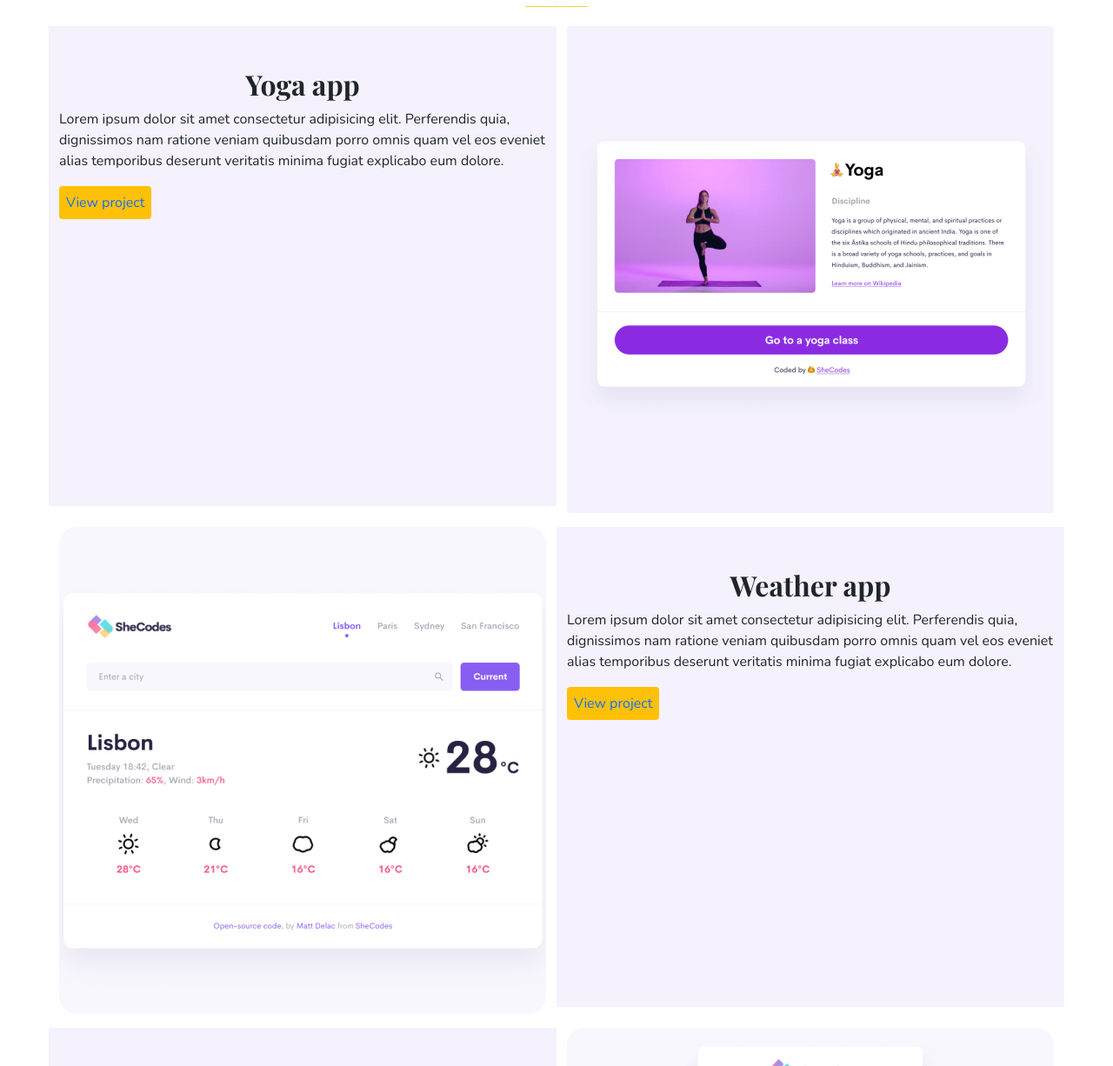
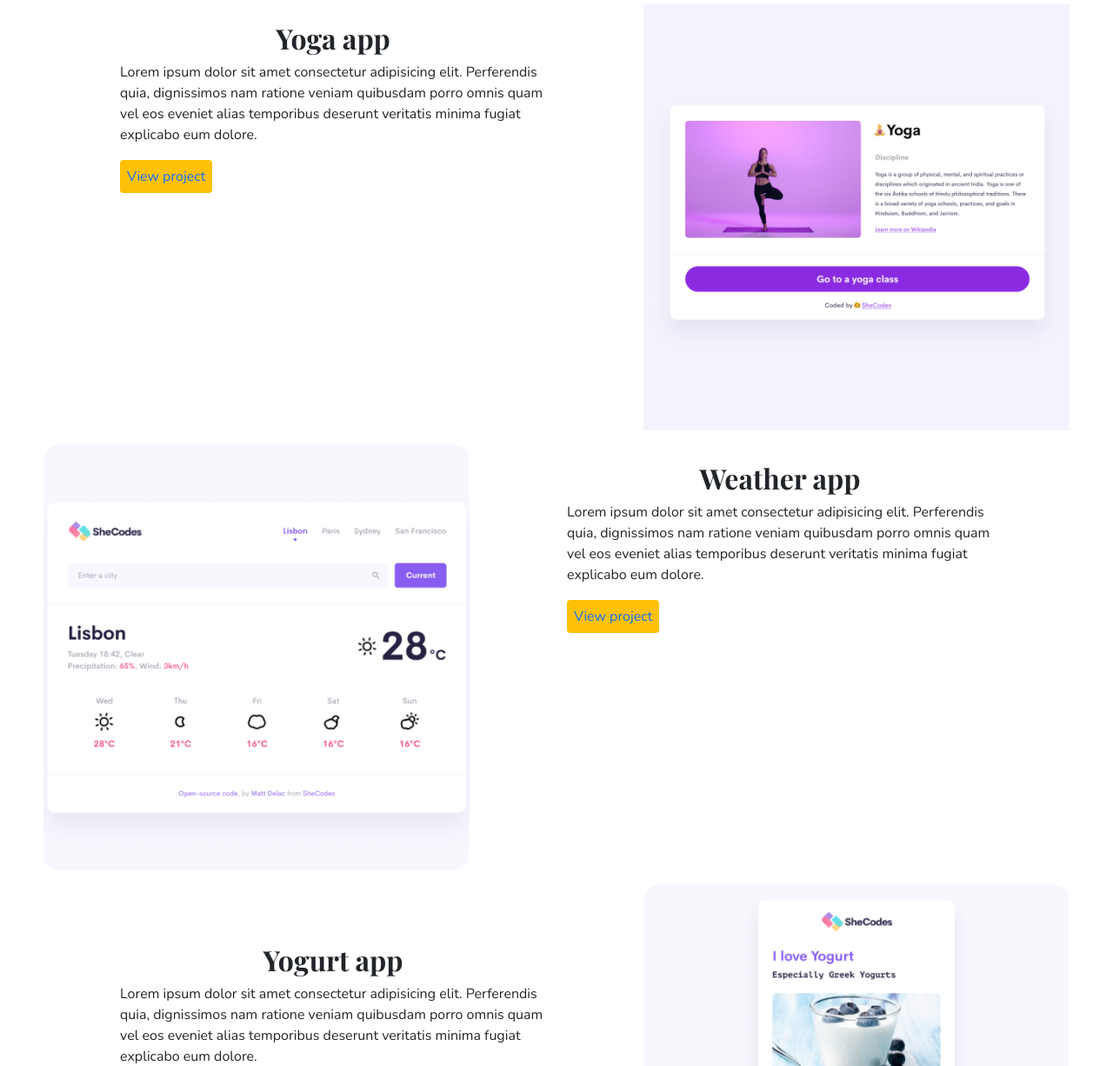
Before and after one commit to HuongNguyen1989/set-up-portfolio-project-shecodes, a plain HTML site: page index.html in a window 1280 px wide. Shown: the part 747-1973 px from the top of the page at 87% size. Drawn offline with nearby package versions, Linux system fonts and the light colour scheme.

Commit message:
add more CSS of homepage and about page

```diff
--- a/index.html
+++ b/index.html
@@ -58,7 +58,7 @@
       <div class="row mt-5 text-center">
         <div class="col hero">
           <h1>Hello, my name <br />is Huong Nguyen</h1>
-          <h3>FONT-END DEVELOPER BASE IN VIETNAM</h3>
+          <h3>FONT-END DEVELOPER, BASED IN VIETNAM</h3>
           <p class="mb-5 mt-3">
             Short text with details about you, what you do or your professional
             career.
@@ -84,15 +84,14 @@
       </div>
       <h2 class="text-center mt-5">Projects</h2>
       <p class="text-center text-warning mt-0">_________</p>
-      <div class="ms-5 me-5">
       <div class="row mt-1 mb-3">
-          <div class="col mb-2 project-description">
-            <h2 class="mb-2 mt-5 text-center">Yoga app</h2>
+        <div class="col project-description">
+          <h2 class="text-center rounded">Yoga app</h2>
           <p>
-              Lorem ipsum dolor sit amet consectetur adipisicing elit.
-              Perferendis quia, dignissimos nam ratione veniam quibusdam porro
-              omnis quam vel eos eveniet alias temporibus deserunt veritatis
-              minima fugiat explicabo eum dolore.
+            Lorem ipsum dolor sit amet consectetur adipisicing elit. Perferendis
+            quia, dignissimos nam ratione veniam quibusdam porro omnis quam vel
+            eos eveniet alias temporibus deserunt veritatis minima fugiat
+            explicabo eum dolore.
             <br />
             <br />
             <a
@@ -103,10 +102,10 @@
             >
           </p>
         </div>
-          <div class="col d-none d-sm-block">
+        <div class="col d-none d-sm-block rounded">
           <img
             src="images/yoga.png"
-              class="img-fluid rounded"
+            class="img-fluid border-rounded"
             alt="Yoga app project"
           />
         </div>
@@ -119,13 +118,13 @@
             alt="weather app project"
           />
         </div>
-          <div class="col mb-2 project-description">
-            <h2 class="mb-2 mt-5 text-center">Weather app</h2>
+        <div class="col project-description">
+          <h2 class="text-center">Weather app</h2>
           <p>
-              Lorem ipsum dolor sit amet consectetur adipisicing elit.
-              Perferendis quia, dignissimos nam ratione veniam quibusdam porro
-              omnis quam vel eos eveniet alias temporibus deserunt veritatis
-              minima fugiat explicabo eum dolore. <br /><br />
+            Lorem ipsum dolor sit amet consectetur adipisicing elit. Perferendis
+            quia, dignissimos nam ratione veniam quibusdam porro omnis quam vel
+            eos eveniet alias temporibus deserunt veritatis minima fugiat
+            explicabo eum dolore. <br /><br />
             <a
               href="#"
               class="bg-warning mt-2 p-2 rounded text-decoration-none"
@@ -136,13 +135,13 @@
         </div>
       </div>
       <div class="row mt-3 mb-3">
-          <div class="col mb-2 project-description">
-            <h2 class="mb-2 mt-5 text-center">Yogurt app</h2>
+        <div class="col project-description">
+          <h2 class="mb-2 mt-5 rounded text-center">Yogurt app</h2>
           <p>
-              Lorem ipsum dolor sit amet consectetur adipisicing elit.
-              Perferendis quia, dignissimos nam ratione veniam quibusdam porro
-              omnis quam vel eos eveniet alias temporibus deserunt veritatis
-              minima fugiat explicabo eum dolore. <br /><br />
+            Lorem ipsum dolor sit amet consectetur adipisicing elit. Perferendis
+            quia, dignissimos nam ratione veniam quibusdam porro omnis quam vel
+            eos eveniet alias temporibus deserunt veritatis minima fugiat
+            explicabo eum dolore. <br /><br />
             <a
               href="#"
               class="bg-warning mt-2 p-2 rounded text-decoration-none"
@@ -159,7 +158,6 @@
           />
         </div>
       </div>
-      </div>
       <footer class="text-center mt-5">
         <span>
           <i class="fas fa-envelope p-2"></i>
--- a/styles.css
+++ b/styles.css
@@ -6,7 +6,7 @@
 }
 
 body {
-  margin: 20px;
+  margin: 20px 50px;
 }
 h1 {
   position: static;
@@ -46,12 +46,14 @@ footer {
 }
 
 .project-description {
-  background: #f5f2fe;
+  padding: 20px 100px;
 }
 p {
   font-family: var(--font-family-nunito);
 }
-
+.personal-picture {
+  max-width: 600px;
+}
 @media (max-width: 768px) {
   body {
     text-align: center;
```
Also changed, not shown: 1 other file. Lines whose indentation alone changed are shown as unchanged.
